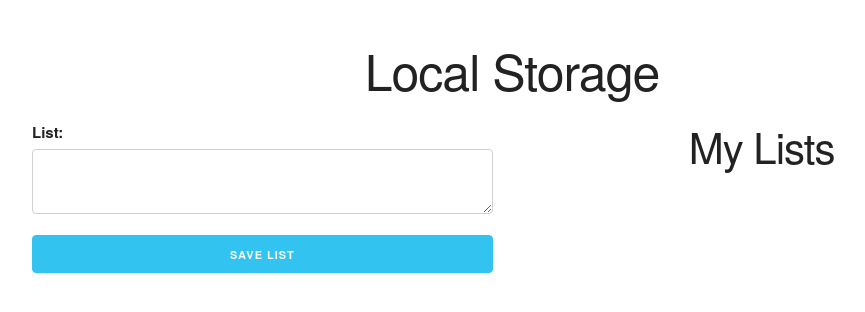
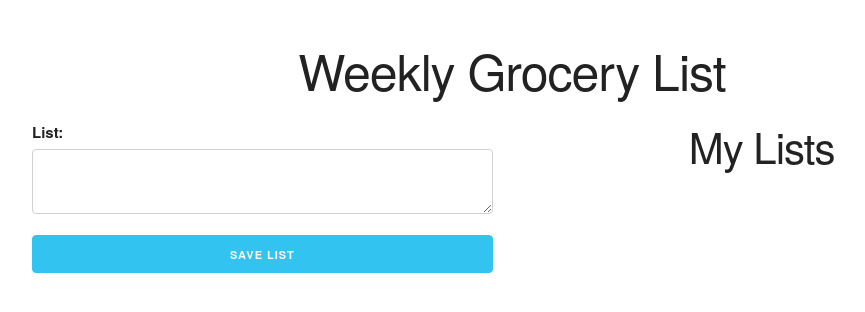
Before and after one commit to rajaashish/WeeklyGroceryList, a plain HTML site: page index.html in a window 1280 px wide. Shown: the whole page, without its empty margins (128-993 px from the left). Drawn offline with Linux system fonts and the light colour scheme.

Commit message:
Changed the Title

```diff
--- a/index.html
+++ b/index.html
@@ -13,7 +13,7 @@
 
     <div id="content">
         <div class="container">
-            <h1>Local Storage</h1>
+            <h1>Weekly Grocery List</h1>
             <div class="row">
                 <div class="six columns">
                     <label for="List">List:</label>
```
